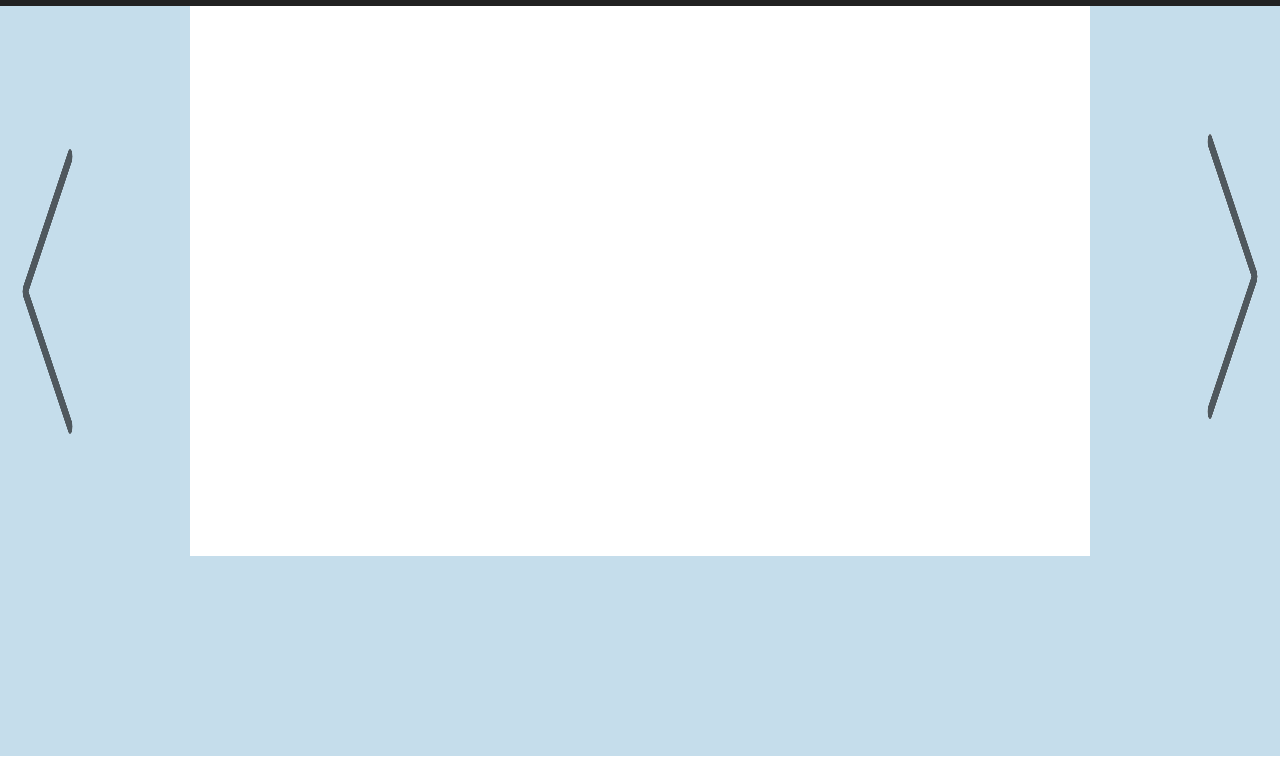
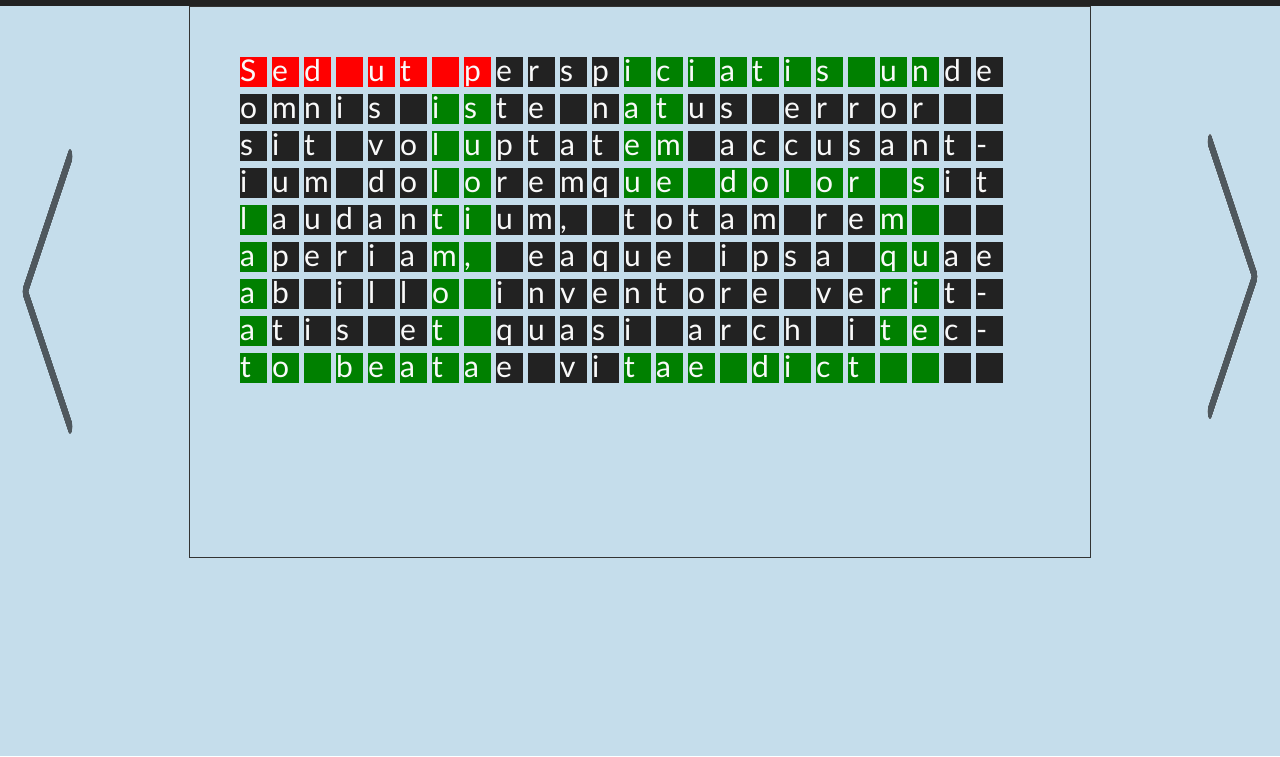
Before and after one commit to sabbir-hossain/sabbir-hossain.github.io, a plain HTML site: page index.html in a window 1280 px wide. Shown: the part 43-800 px from the top of the page. Drawn offline with Linux system fonts and the light colour scheme.

Commit message:
latest code

```diff
--- a/css/main.css
+++ b/css/main.css
@@ -36,11 +36,12 @@
 }
 
 #myCanvas {
-  background-color: #fff;
+  background-color: #C5DDEB;
 }
 
 canvas {
   padding: 0;
   margin: auto;
   display: block;
+  border: 1px solid #333;
 }
--- a/index.html
+++ b/index.html
@@ -58,5 +58,9 @@
 
   </section>
 
+  <script src="js/lib.js"></script>
+  <script src="js/char-data.js"></script>
+  <script src="js/merge-char.js"></script>
+  <script src="js/draw-text.js"></script>
 </body>
 </html>
--- /dev/null
+++ b/js/char-data.js
@@ -0,0 +1,55 @@
+const charSchemaList = {
+  A: [
+    [0, 0, 1, 0, 0],
+    [0, 1, 0, 1, 0],
+    [1, 0, 0, 0, 1],
+    [1, 1, 1, 1, 1],
+    [1, 0, 0, 0, 1]
+  ],
+  B: [
+    [2, 2, 2, 2, 0],
+    [2, 0, 0, 0, 2],
+    [2, 0, 0, 0, 2],
+    [2, 2, 2, 2, 0],
+    [2, 0, 0, 0, 2],
+    [2, 0, 0, 0, 2],
+    [2, 2, 2, 2, 0]
+  ],
+  I: [[9], [9], [9], [9], [9], [9], [9]],
+  J: [
+    [10, 10, 10, 10, 10],
+    [0, 0, 0, 0, 10],
+    [0, 0, 0, 0, 10],
+    [0, 0, 0, 0, 10],
+    [10, 0, 0, 0, 10],
+    [10, 0, 0, 0, 10],
+    [10, 10, 10, 10, 10]
+  ],
+  S: [
+    [19, 19, 19, 19, 19],
+    [19, 0, 0, 0, 0],
+    [19, 0, 0, 0, 0],
+    [19, 19, 19, 19, 19],
+    [0, 0, 0, 0, 19],
+    [0, 0, 0, 0, 19],
+    [19, 19, 19, 19, 19]
+  ],
+  R: [
+    [18, 18, 18, 18, 0],
+    [18, 0, 0, 0, 18],
+    [18, 0, 0, 0, 18],
+    [18, 18, 18, 18, 0],
+    [18, 0, 18, 0, 0],
+    [18, 0, 18, 0, 0],
+    [18, 0, 0, 18, 0]
+  ]
+};
+
+const charSchemaProsObj = {
+  A: 1,
+  B: 2,
+  I: 9,
+  J: 10,
+  R: 18,
+  S: 19
+};
--- a/js/draw-text.js
+++ b/js/draw-text.js
@@ -0,0 +1,305 @@
+const inputText = [
+  [
+    "S",
+    "e",
+    "d",
+    " ",
+    "u",
+    "t",
+    " ",
+    "p",
+    "e",
+    "r",
+    "s",
+    "p",
+    "i",
+    "c",
+    "i",
+    "a",
+    "t",
+    "i",
+    "s",
+    " ",
+    "u",
+    "n",
+    "d",
+    "e"
+  ],
+  [
+    "o",
+    "m",
+    "n",
+    "i",
+    "s",
+    " ",
+    "i",
+    "s",
+    "t",
+    "e",
+    " ",
+    "n",
+    "a",
+    "t",
+    "u",
+    "s",
+    " ",
+    "e",
+    "r",
+    "r",
+    "o",
+    "r",
+    " ",
+    " "
+  ],
+  [
+    "s",
+    "i",
+    "t",
+    " ",
+    "v",
+    "o",
+    "l",
+    "u",
+    "p",
+    "t",
+    "a",
+    "t",
+    "e",
+    "m",
+    " ",
+    "a",
+    "c",
+    "c",
+    "u",
+    "s",
+    "a",
+    "n",
+    "t",
+    "-"
+  ],
+  [
+    "i",
+    "u",
+    "m",
+    " ",
+    "d",
+    "o",
+    "l",
+    "o",
+    "r",
+    "e",
+    "m",
+    "q",
+    "u",
+    "e",
+    " ",
+    "d",
+    "o",
+    "l",
+    "o",
+    "r",
+    " ",
+    "s",
+    "i",
+    "t"
+  ],
+  [
+    "l",
+    "a",
+    "u",
+    "d",
+    "a",
+    "n",
+    "t",
+    "i",
+    "u",
+    "m",
+    ",",
+    " ",
+    "t",
+    "o",
+    "t",
+    "a",
+    "m",
+    " ",
+    "r",
+    "e",
+    "m",
+    " ",
+    " ",
+    " "
+  ],
+  [
+    "a",
+    "p",
+    "e",
+    "r",
+    "i",
+    "a",
+    "m",
+    ",",
+    " ",
+    "e",
+    "a",
+    "q",
+    "u",
+    "e",
+    " ",
+    "i",
+    "p",
+    "s",
+    "a",
+    " ",
+    "q",
+    "u",
+    "a",
+    "e"
+  ],
+  [
+    "a",
+    "b",
+    " ",
+    "i",
+    "l",
+    "l",
+    "o",
+    " ",
+    "i",
+    "n",
+    "v",
+    "e",
+    "n",
+    "t",
+    "o",
+    "r",
+    "e",
+    " ",
+    "v",
+    "e",
+    "r",
+    "i",
+    "t",
+    "-"
+  ],
+  [
+    "a",
+    "t",
+    "i",
+    "s",
+    " ",
+    "e",
+    "t",
+    " ",
+    "q",
+    "u",
+    "a",
+    "s",
+    "i",
+    " ",
+    "a",
+    "r",
+    "c",
+    "h",
+    " ",
+    "i",
+    "t",
+    "e",
+    "c",
+    "-"
+  ],
+  [
+    "t",
+    "o",
+    " ",
+    "b",
+    "e",
+    "a",
+    "t",
+    "a",
+    "e",
+    " ",
+    "v",
+    "i",
+    "t",
+    "a",
+    "e",
+    " ",
+    "d",
+    "i",
+    "c",
+    "t",
+    " ",
+    " ",
+    " ",
+    " "
+  ]
+];
+
+// get a reference to the canvas
+const canvas = document.getElementById("myCanvas");
+
+// get a reference to the drawing context
+const ctx = canvas.getContext("2d");
+
+const cW = ctx.canvas.width;
+const cH = ctx.canvas.height;
+
+let startY = 50;
+let startX = 50;
+
+const maxLine = inputText.length;
+const maxChar = inputText[0].length;
+
+const displayRatio = 0.9;
+
+const charList = ["J", "S"];
+
+const colorList = ["orange", "green", "red", "blue", "indigo"];
+// charSchemaProsObj
+const colorData = charList.reduce((total, current) => {
+  total[`${charSchemaProsObj[current]}_1`] =
+    colorList[Math.floor(Math.random() * colorList.length)];
+
+  total[`${charSchemaProsObj[current]}_2`] =
+    colorList[Math.floor(Math.random() * colorList.length)];
+  return total;
+}, {});
+
+let schemaCharBitLen = 0;
+let schemaCharLen = 0;
+for (let i = 0, lenx = charList.length; i < lenx; i++) {
+  schemaCharLen = charSchemaList[charList[i]].length;
+  schemaCharBitLen += charSchemaList[charList[i]][0].length;
+}
+
+const result = scaleUpAllCharList(
+  inputText,
+  charList,
+  displayRatio,
+  {
+    maxLine,
+    maxChar
+  },
+  { schemaCharLen, schemaCharBitLen }
+);
+console.log({ colorData, result });
+
+// drawTextBG(ctx, txt, font, x, y, color)
+startY = 50;
+const font = 30;
+const line = 30;
+const minWidth = 27;
+
+for (let i = 0, len = inputText.length; i < len; i++) {
+  startX = 50;
+  for (let j = 0, len2 = inputText[i].length; j < len2; j++) {
+    let color = "#222";
+    if (typeof colorData[result[i][j]] !== "undefined") {
+      color = colorData[result[i][j]];
+    }
+
+    drawTextBG(ctx, inputText[i][j], font, startX, startY, color);
+    startX += minWidth + 5;
+  }
+  startY += line + 7;
+}
--- a/js/lib.js
+++ b/js/lib.js
@@ -0,0 +1,39 @@
+Array.prototype.random = function() {
+  return this[Math.round(Math.random() * (this.length - 1))];
+};
+
+// expand with color, background etc.
+function drawTextBG(ctx, txt, font, x, y, color) {
+  const minWidth = 27;
+  /// lets save current state as we make a lot of changes
+  ctx.save();
+
+  /// set font
+  ctx.font = `${font}px Calibri`;
+
+  /// draw text from top - makes life easier at the moment
+  ctx.textBaseline = "top";
+  // ctx.textAlign = "end";
+
+  /// color for background
+  // ctx.fillStyle = "#f50";
+  ctx.fillStyle = color;
+
+  // get width of text
+  var width = ctx.measureText(txt).width;
+
+  // draw background rect assuming height of font
+  ctx.fillRect(x, y, minWidth, parseInt(font, 10));
+
+  /// text color
+  // ctx.fillStyle = color;
+  // ctx.fillStyle = "#000";
+  ctx.fillStyle = "#f9f9f9";
+
+  /// draw text on top
+  ctx.fillText(txt, x, y);
+  // ctx.strokeText(txt, x, y);
+
+  /// restore original state
+  ctx.restore();
+}
--- /dev/null
+++ b/js/merge-char.js
@@ -0,0 +1,90 @@
+const charHeight = 7;
+
+function scaleUpAllCharList(
+  inputCharList,
+  charList,
+  displayRatio,
+  { maxLine, maxChar },
+  { schemaCharLen, schemaCharBitLen }
+) {
+  const margeCharList = mergeAllCharList(charList, schemaCharLen);
+
+  const scaleX = Math.floor(maxChar / margeCharList[0].length);
+  const scaleY = Math.floor(maxLine / schemaCharLen);
+
+  const data = [];
+  let counter = 0;
+  const ratio = Math.ceil(scaleY / scaleX);
+
+  // const scaleY = Math.floor(maxChar / charLen);
+  const inScaleY = maxLine % schemaCharLen;
+  const st = maxLine - inScaleY;
+  const div = Math.floor(st / 2);
+
+  const multiplyWithRatio = Math.floor(displayRatio * maxLine);
+  const firstPortion = maxLine - multiplyWithRatio;
+  const secondPortion = maxLine - firstPortion;
+
+  for (let i = 0, len = margeCharList.length; i < len; i++) {
+    let portion = 0;
+    if (i < firstPortion) {
+      portion = 1;
+    } else {
+      portion = 2;
+    }
+    for (let j = 0; j < scaleY; j++) {
+      const d = scaleUpCharColumn(margeCharList[i], portion, {
+        maxLine,
+        maxChar
+      });
+      data[counter] = [];
+      data[counter].push(...d);
+      counter++;
+    }
+
+    if (div < i && i < maxLine - div) {
+      const d = scaleUpCharColumn(margeCharList[i], portion, {
+        maxLine,
+        maxChar
+      });
+      data[counter] = [];
+      data[counter].push(...d);
+      counter++;
+    }
+  }
+  return data;
+}
+
+function mergeAllCharList(charList, schemaCharLen) {
+  const margeCharList = [];
+
+  for (let i = 0; i < schemaCharLen; i++) {
+    margeCharList[i] = [];
+    for (let j = 0, len = charList.length; j < len; j++) {
+      margeCharList[i].push(...charSchemaList[charList[j]][i]);
+      margeCharList[i].push(0);
+      margeCharList[i].push(0);
+    }
+  }
+  return margeCharList;
+}
+
+function scaleUpCharColumn(info = [], portion, { maxLine, maxChar }) {
+  const data = [];
+  const charLen = info.length;
+  const scaleX = Math.floor(maxChar / charLen);
+  const inScaleX = maxChar % charLen;
+  const st = charLen - inScaleX;
+  const div = Math.floor(st / 2);
+
+  for (let i = 0, len = info.length; i < len; i++) {
+    for (let j = 0; j < scaleX; j++) {
+      data.push(`${info[i]}_${portion}`);
+    }
+
+    if (div <= i && i < charLen - div) {
+      data.push(`${info[i]}_${portion}`);
+    }
+  }
+  return data;
+}
```
